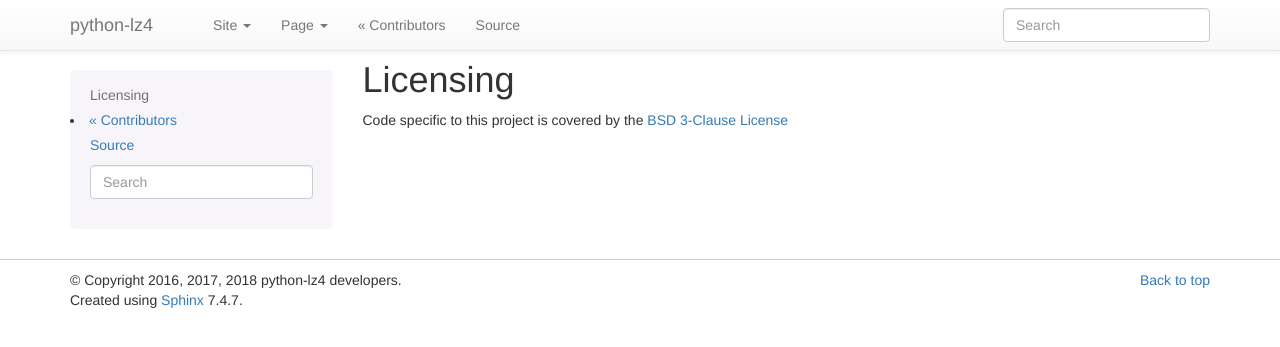
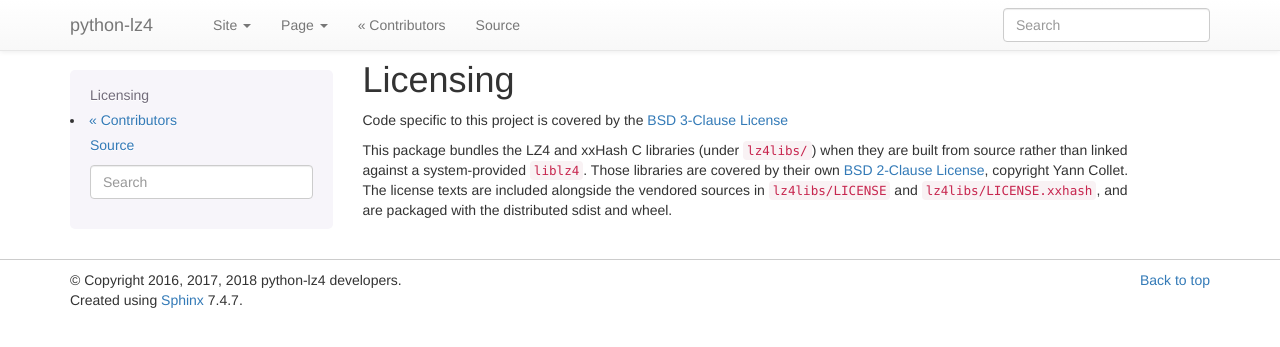
Before and after one commit to python-lz4/python-lz4, a Sphinx documentation site: the page built from docs/license.rst, in a window 1280 px wide. Shown: the top 347 px of the page. Built offline with Sphinx 7.4.7, drawn with Linux system fonts in a browser that asks for light colours.

Commit message:
Package licenses of vendored lz4 and xxHash sources
The wheel only ever shipped the wrapper's own BSD-3-Clause LICENSE,
even though it also bundles and compiles the vendored lz4/xxHash C
sources under lz4libs/ when no system liblz4 is used. Those sources
carry their own BSD-2-Clause license (Yann Collet), which was never
included in the license files, MANIFEST.in, or setup.py metadata.

Add lz4libs/LICENSE and lz4libs/LICENSE.xxhash with the upstream
license text, declare them via license_files in setup.py so
setuptools packages them into the wheel's dist-info/licenses/, list
them in MANIFEST.in for the sdist, and document the vendored
licensing in docs/license.rst.

Fixes #306

```diff
--- a/docs/license.rst
+++ b/docs/license.rst
@@ -2,3 +2,11 @@
 =========
 Code specific to this project is covered by the `BSD 3-Clause License
 <http://opensource.org/licenses/BSD-3-Clause>`_
+
+This package bundles the LZ4 and xxHash C libraries (under ``lz4libs/``) when
+they are built from source rather than linked against a system-provided
+``liblz4``. Those libraries are covered by their own `BSD 2-Clause License
+<http://opensource.org/licenses/BSD-2-Clause>`_, copyright Yann Collet. The
+license texts are included alongside the vendored sources in
+``lz4libs/LICENSE`` and ``lz4libs/LICENSE.xxhash``, and are packaged with the
+distributed sdist and wheel.
--- a/setup.py
+++ b/setup.py
@@ -183,6 +183,11 @@
     author='Jonathan Underwood',
     author_email='jonathan.underwood@gmail.com',
     license='BSD-3-Clause',
+    license_files=[
+        'LICENSE',
+        'lz4libs/LICENSE',
+        'lz4libs/LICENSE.xxhash',
+    ],
     url='https://github.com/python-lz4/python-lz4',
     packages=packages,
     ext_modules=ext_modules,
```
Also changed, not shown: 3 other files.
